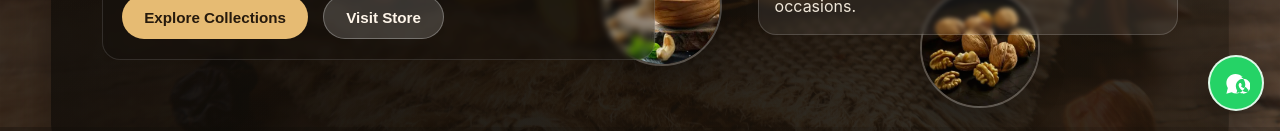
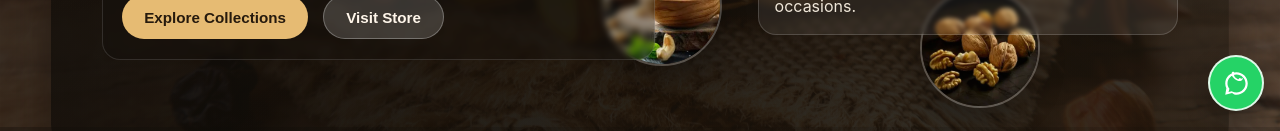
Before and after one commit to shubhanalytics/nutriverse, a React (Vite) app: page / in a window 1280 px wide. Shown: the part 673-804 px from the top of the page. Built offline with nearby package versions, Linux system fonts and the light colour scheme; no server answers.

Commit message:
Update WhatsApp icon to official recognizable logo

```diff
--- a/src/App.jsx
+++ b/src/App.jsx
@@ -928,9 +928,10 @@ function App() {
         target="_blank"
         rel="noopener noreferrer"
         aria-label="Chat with NutriVerse on WhatsApp"
+        title="Chat on WhatsApp"
       >
         <svg viewBox="0 0 24 24" aria-hidden="true">
-          <path d="M17.6 6.3C15.8 4.6 13.5 3.6 11 3.6 6.6 3.6 3 7.2 3 11.6c0 1.6.5 3.1 1.3 4.4L3 21l4.7-1.2c1.2.7 2.6 1.1 4.1 1.1 4.4 0 8-3.6 8-8s-3.6-8-8-8zm0 14.4c-1.1 0-2.2-.3-3.1-.8l-.2-.1-2.3.6.6-2.2-.2-.3c-.6-1-1-2.2-1-3.5 0-3.6 3-6.6 6.6-6.6 1.8 0 3.4.7 4.6 2 1.2 1.2 1.9 2.8 1.9 4.6 0 3.6-3 6.6-6.6 6.6zm3.2-4.9c-.2-.1-1-.5-1.2-.6-.2 0-.3 0-.5.1-.1.1-.5.6-.6.7-.1.1-.2.1-.4 0-.8-.4-1.5-.8-2.1-1.5-.2-.3.2-.3.6-1 .1-.1 0-.3 0-.4 0-.1-.4-.9-.6-1.3-.1-.3-.3-.3-.4-.3h-.4c-.1 0-.4.1-.6.3-.2.2-.7.7-.7 1.8 0 1 .7 2.1.8 2.2.1.2 1.5 2.4 3.8 3.2 1.5.6 2 .6 2.7.5.4 0 1-.4 1.2-.9.2-.5.2-.9.1-1-.1-.1-.2-.1-.4-.2z" />
+          <path d="M12 2C6.48 2 2 6.48 2 12c0 1.54.36 3 .97 4.29L2 22l6.05-1.58C9.39 21.61 10.63 22 12 22c5.52 0 10-4.48 10-10S17.52 2 12 2zm0 18c-1.41 0-2.73-.35-3.88-.99l-.28-.15-2.89.76.76-2.89-.15-.28C4.35 14.73 4 13.41 4 12c0-4.41 3.59-8 8-8s8 3.59 8 8-3.59 8-8 8zm4.64-12.14c-.23-.12-1.36-.67-1.57-.75-.21-.07-.36-.12-.52.12-.16.24-.63.75-.77.91-.14.15-.29.17-.52.05-.23-.12-1.07-.39-2.04-1.26-.76-.69-1.27-1.53-1.41-1.76-.14-.23-.02-.35.1-.46.1-.1.23-.25.35-.37.12-.13.16-.22.24-.36.08-.14.04-.27-.02-.38-.06-.1-.52-1.25-.71-1.71-.19-.45-.38-.39-.52-.39-.13 0-.28 0-.42 0-.14 0-.37.05-.56.27-.2.22-.75.73-.75 1.79 0 1.06.77 2.07.88 2.22.11.15 1.55 2.37 3.76 3.32 2.21.96 2.84.77 3.34.72.5-.05 1.62-.66 1.84-1.3.22-.64.22-1.18.15-1.3-.07-.13-.22-.2-.46-.33z" />
         </svg>
       </a>
     </div>
```
